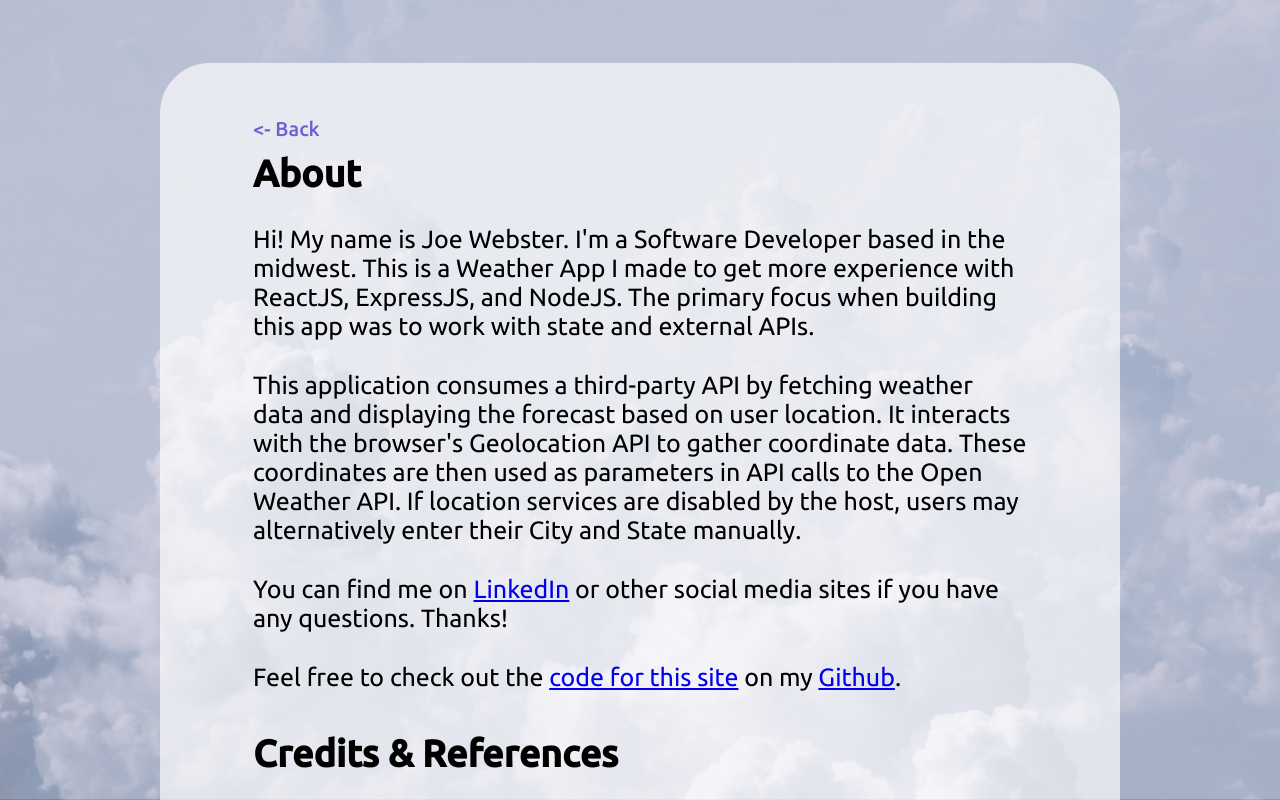
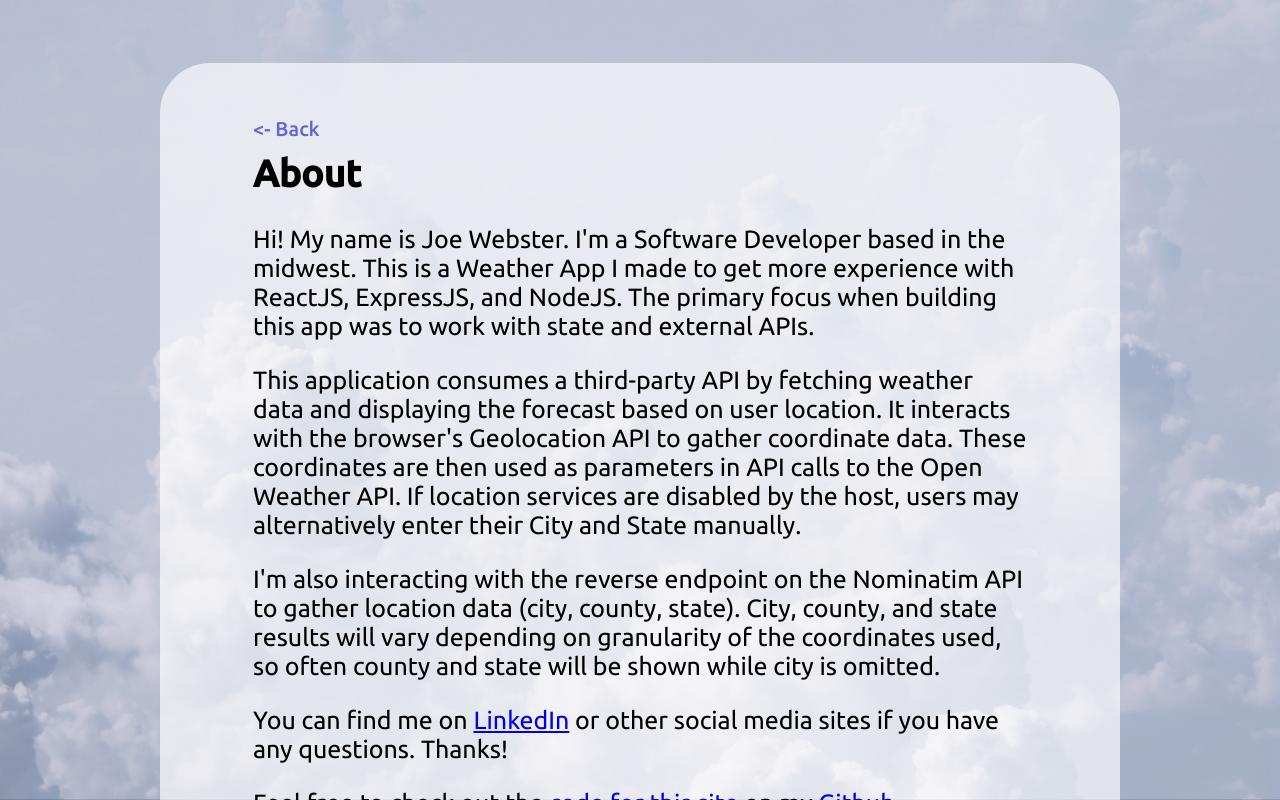
Before and after one commit to jwebster7/weather-app, a React (Create React App) app in the folder client/: page /about in a window 1280 px wide. Built offline with nearby package versions, Linux system fonts and the light colour scheme; no server answers.

Commit message:
made some minor changes to styling and some text

```diff
--- a/client/src/API.js
+++ b/client/src/API.js
@@ -30,7 +30,7 @@ export const getWeatherDataByZipCode = async (zipCode) => {
     });
     return resp;
   } catch (error) {
-    alert("Invalid zip code!");
+    alert("Invalid ZIP code!");
     return error;
   }
 };
--- a/client/src/context/app.provider.jsx
+++ b/client/src/context/app.provider.jsx
@@ -54,7 +54,7 @@ const AppProvider = ({ children }) => {
             type: AppActionTypes.TOGGLE_GEOLOCATION_ENABLED,
             payload: false
           });
-          alert("Unable to use location. Please search by city and state.");
+          alert("Unable to use location. Please search by ZIP code!.");
           console.log(error);
         },
         () => ({
--- a/client/src/pages/about/about.component.jsx
+++ b/client/src/pages/about/about.component.jsx
@@ -28,6 +28,12 @@ const About = () => {
         are then used as parameters in API calls to the Open Weather API. If
         location services are disabled by the host, users may alternatively
         enter their City and State manually.
+      </AboutTextContainer>
+      <AboutTextContainer>
+        I'm also interacting with the reverse endpoint on the Nominatim API to
+        gather location data (city, county, state). City, county, and state
+        results will vary depending on granularity of the coordinates used, so
+        often county and state will be shown while city is omitted.
       </AboutTextContainer>
       <AboutTextContainer>
         You can find me on{" "}
@@ -72,6 +78,27 @@ const About = () => {
               OpenWeather
             </a>
           </CreditsListItem>
+          <CreditsListItem>
+            Third party API to reverse geocode -{" "}
+            <a
+              href="https://nominatim.org/"
+              target="_blank"
+              rel="noopener noreferrer"
+            >
+              Nominatim
+            </a>
+          </CreditsListItem>
+          <CreditsListContainer>
+            <CreditsListItem>
+              <a
+                href="https://github.com/osm-search/Nominatim"
+                target="_blank"
+                rel="noopener noreferrer"
+              >
+                Nominatim Github
+              </a>
+            </CreditsListItem>
+          </CreditsListContainer>
           <CreditsListItem>
             All icons were supplied by{" "}
             <a
--- a/client/src/pages/about/about.styles.jsx
+++ b/client/src/pages/about/about.styles.jsx
@@ -18,7 +18,7 @@ export const AboutTitleContainer = styled.h2`
 `;
 
 export const AboutTextContainer = styled.span`
-  padding-bottom: 30px;
+  padding-bottom: 25px;
 `;
 
 export const CreditsListContainer = styled.ul`
--- a/client/src/pages/location/location.styles.jsx
+++ b/client/src/pages/location/location.styles.jsx
@@ -5,7 +5,6 @@ export const LocationContainer = styled.div`
   display: flex;
   flex-grow: 1;
   flex-direction: column;
-  justify-content: space-between;
   align-items: center;
 
   @media screen and (max-width: 600px) {
```
